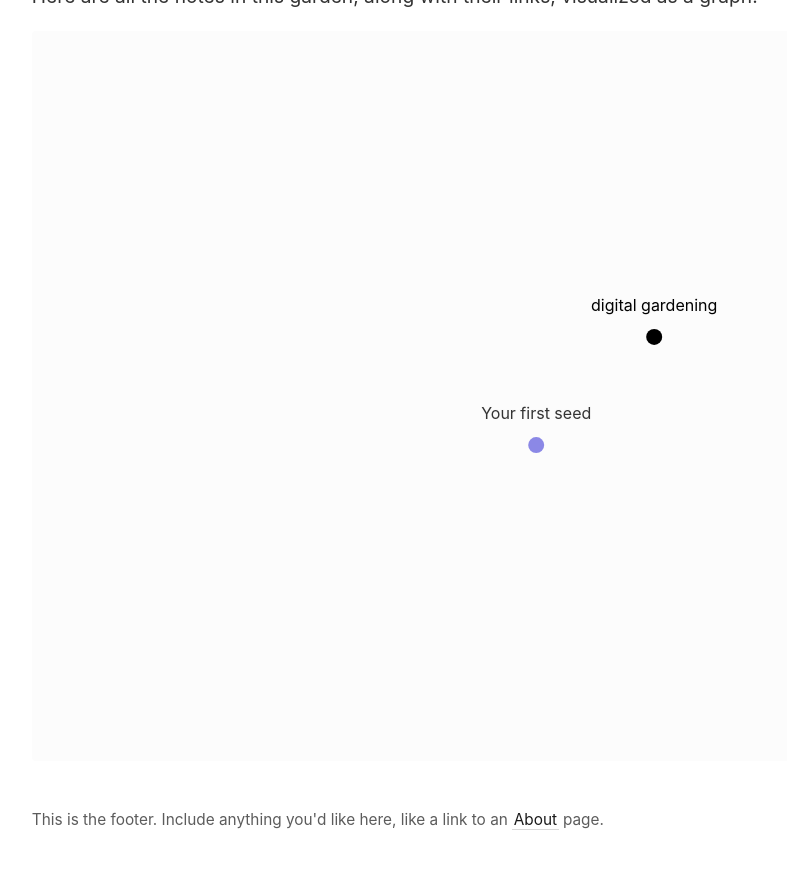
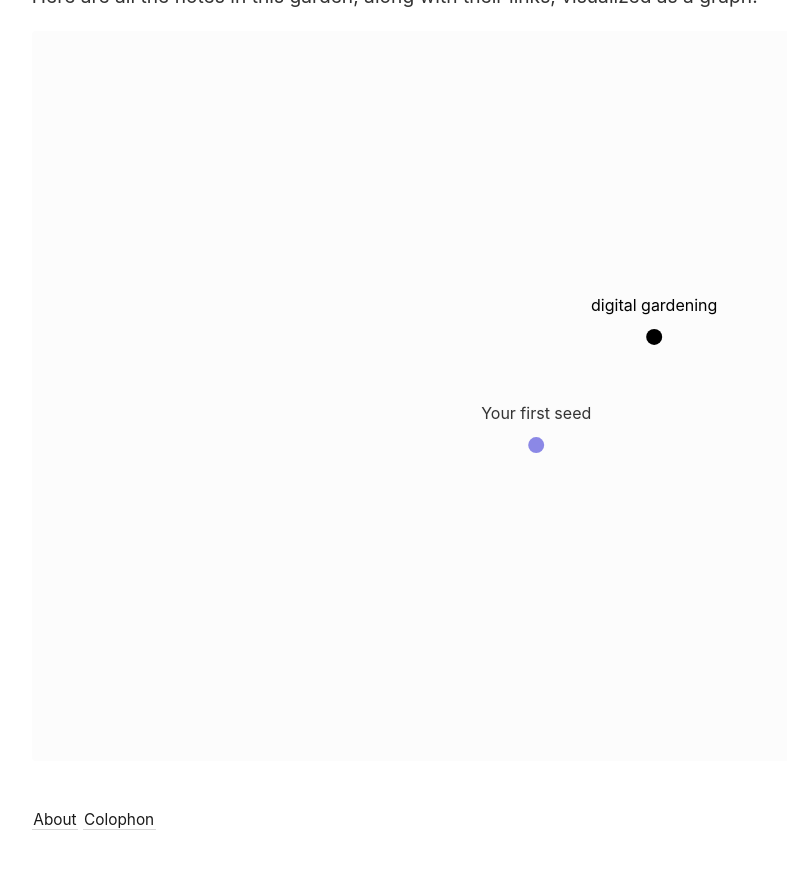
Before and after one commit to geminiworms/talyssagarden.github.io, a Jekyll site: the page built from _notes/what-is-digital-gardening.md, in a window 1280 px wide and 900 px high, scrolled down 810 px. Shown: the top 869 px of the window, without its empty margins (45-832 px from the left). Built offline with Jekyll 4.4.1, drawn with Linux system fonts in a browser that asks for light colours.

Commit message:
Update footer.html

```diff
--- a/_includes/footer.html
+++ b/_includes/footer.html
@@ -1 +1 @@
-This is the footer. Include anything you'd like here, like a link to an <a class="internal-link" href="/about">About</a> page.
+<a class="internal-link" href="/about">About</a> <a class="internal-link" href="/about">Colophon</a>
```
